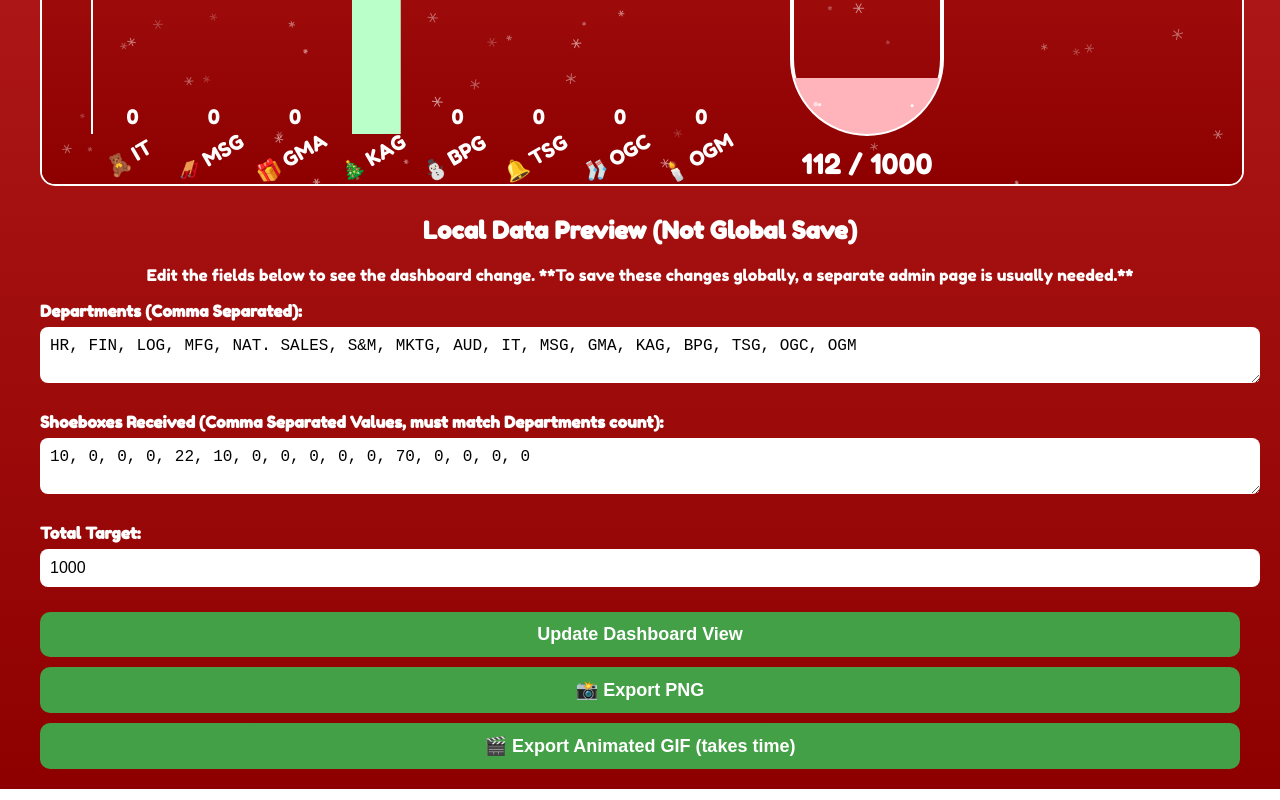
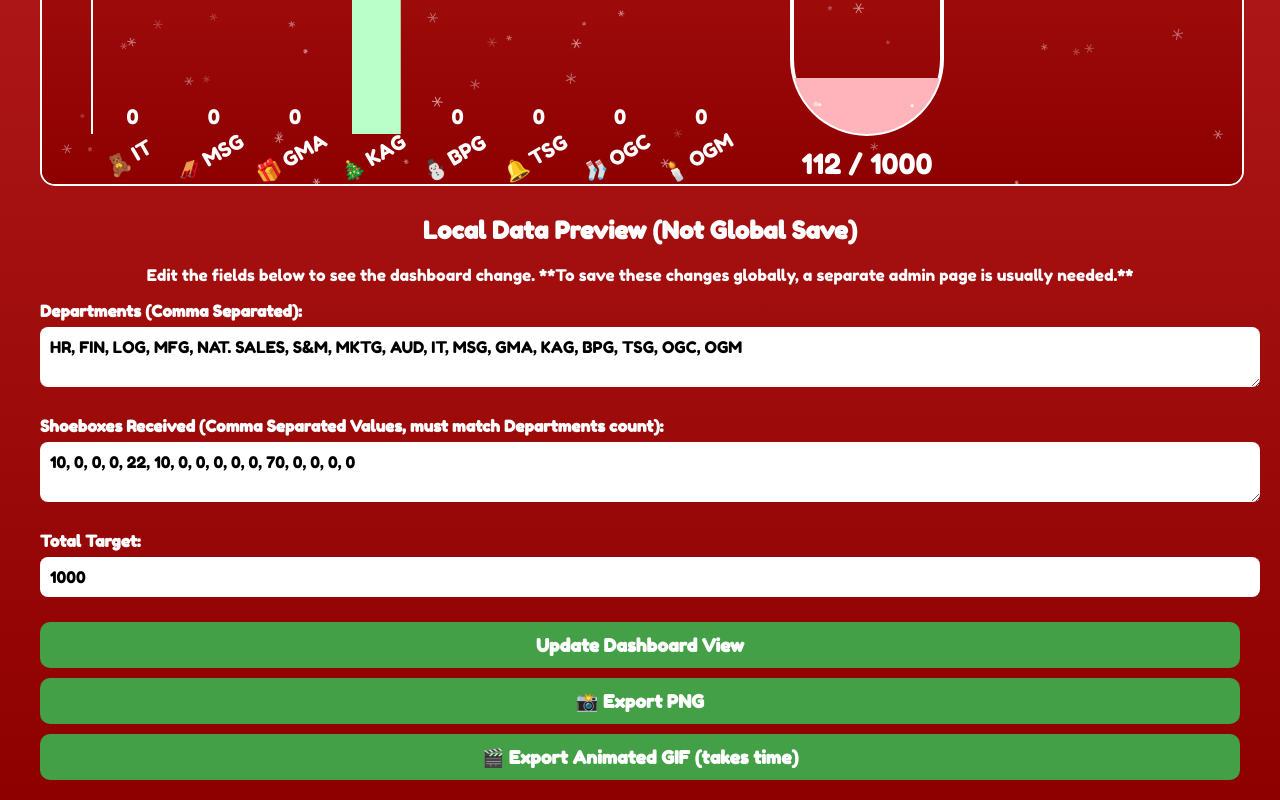
Before and after one commit to gabrielleborces-dotcom/shoebox-of-malasakit, a website: page index.html in a window 1280 px wide. Shown: the part 659-1459 px from the top of the page. Drawn offline with Linux system fonts and the light colour scheme; a web font is replaced by a local one.

Commit message:
Refactor index.html for improved layout and styling
Updated HTML structure and styles for the Shoebox Dashboard, ensuring consistent styling and improved layout.

```diff
--- a/index.html
+++ b/index.html
@@ -12,9 +12,35 @@ body {
     background: linear-gradient(#c62828, #8e0000); /* Use v29's gradient background */
     margin:0; padding:20px; color:white;
 }
-label { display:block; margin-top:10px; font-weight:bold; font-family: 'Fredoka One', cursive;}
-textarea,input { width:100%; padding:10px; border-radius:8px; border:none; margin-top:6px; margin-bottom:15px; font-size:16px;}
-button { padding:12px; border-radius:10px; border:none; cursor:pointer; font-size:18px; margin-top:10px; font-weight:bold; width:100%; background:#43a047; color:white;}
+label {
+    display:block;
+    margin-top:10px;
+    font-weight:bold;
+    font-family: 'Fredoka One', cursive; /* Explicitly ensure label matches body font */
+}
+textarea, input {
+    width:100%;
+    padding:10px;
+    border-radius:8px;
+    border:none;
+    margin-top:6px;
+    margin-bottom:15px;
+    font-size:16px;
+    font-family: 'Fredoka One', cursive; /* Added Fredoka One to input fields for fun style */
+}
+button {
+    padding:12px;
+    border-radius:10px;
+    border:none;
+    cursor:pointer;
+    font-size:18px;
+    margin-top:10px;
+    font-weight:bold;
+    width:100%;
+    background:#43a047;
+    color:white;
+    font-family: 'Fredoka One', cursive; /* Added Fredoka One to buttons */
+}
 button:hover { background:#2e7d32; }
 .container { max-width:1200px; margin:auto; }
 
@@ -294,6 +320,7 @@ function exportPNG(){
 }
 
 function exportGIF(){
+    // The GIF creation function is working as intended.
     const gif=new GIF({workers:2,quality:10,width:canvas.width,height:canvas.height});
     let frames=0;
     const captureFrame=()=>{
```
